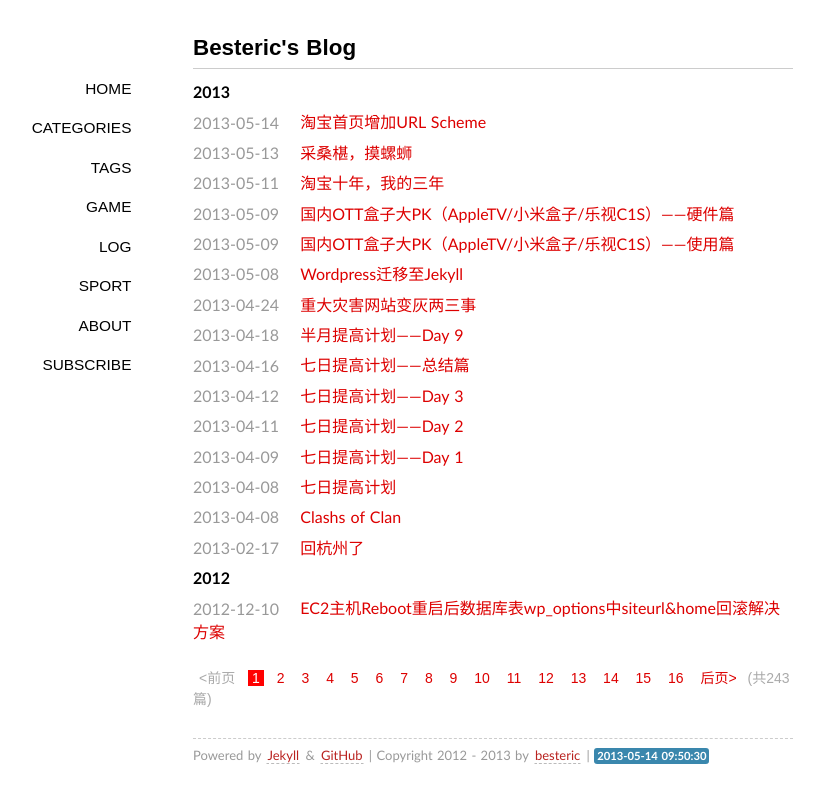
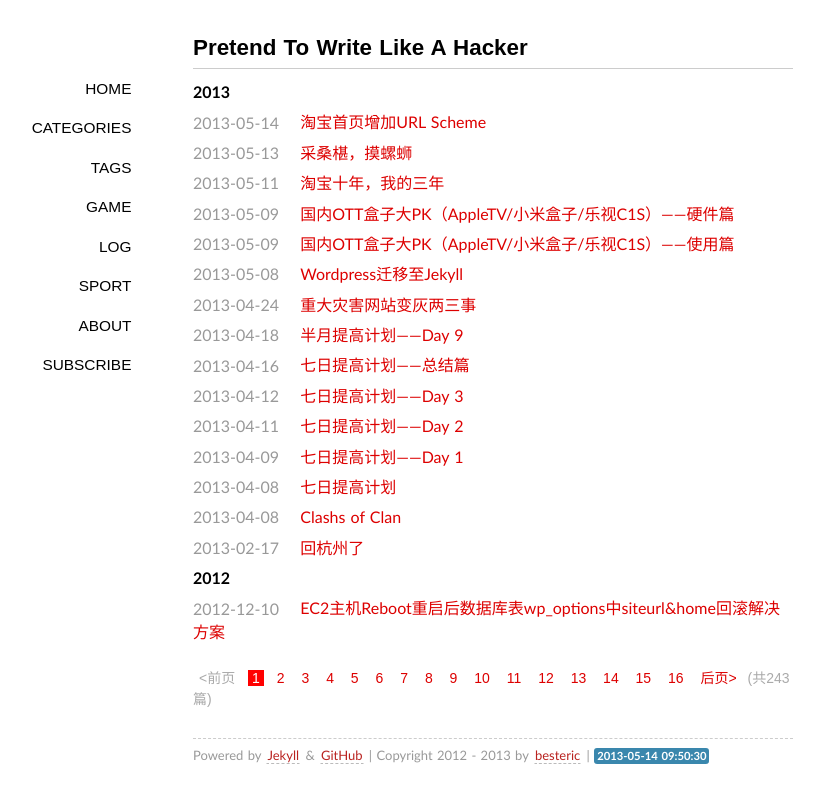
Before and after one commit to besteric/besteric.github.com, a Jekyll site: the page built from index.html, in a window 1280 px wide. Shown: the top 803 px of the page, without its empty margins (147-971 px from the left). Built offline with Jekyll 4.4.1, drawn with Linux system fonts in a browser that asks for light colours; some web fonts are replaced; Markdown is read by kramdown in place of the engine named in the settings; the list of posts is cut into pages by our own code.

Commit message:
modify blog homepage title

```diff
--- a/index.html
+++ b/index.html
@@ -1,5 +1,5 @@
 ---
-title: Besteric's Blog
+title: Pretend To Write Like A Hacker
 layout: page
 ---
 
```
